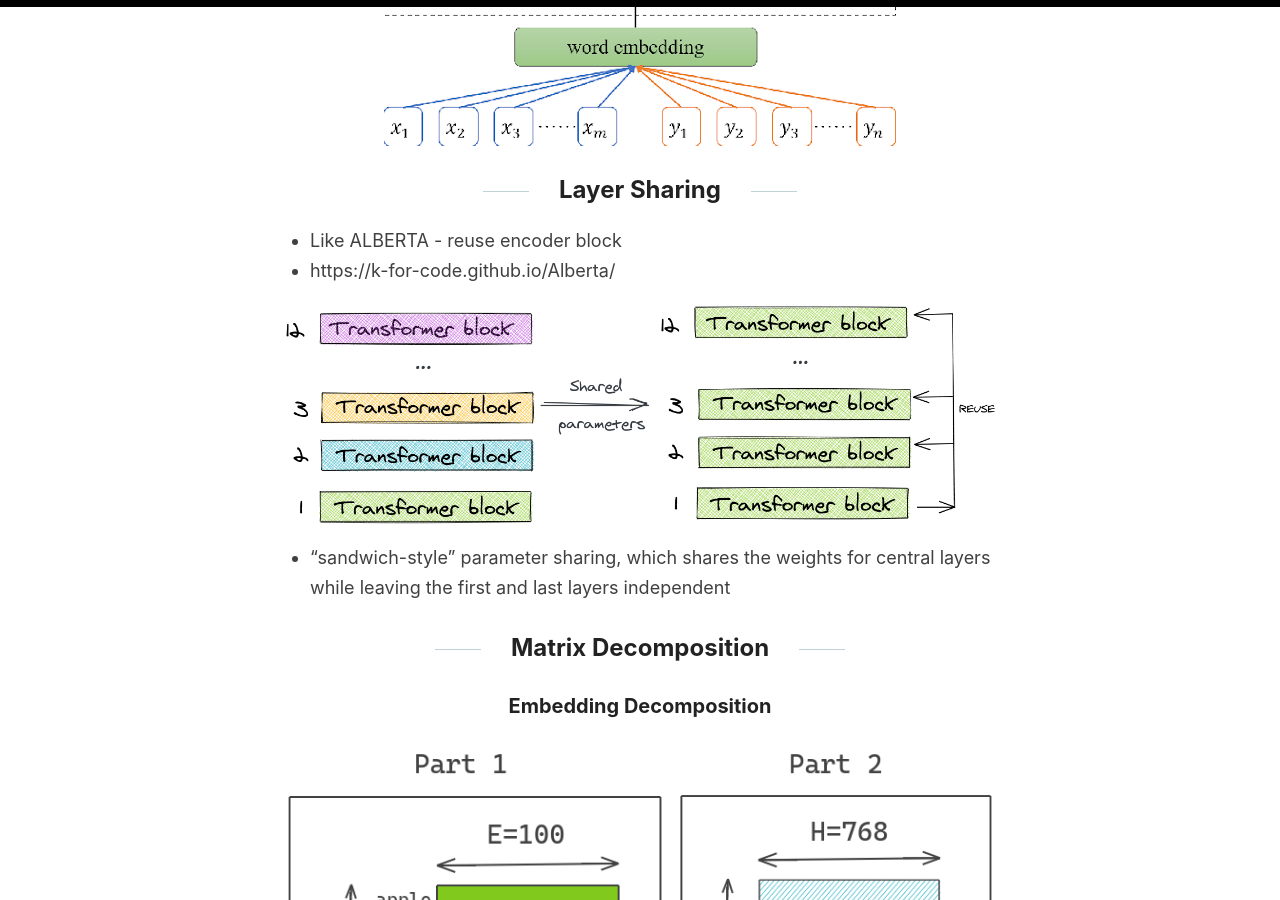
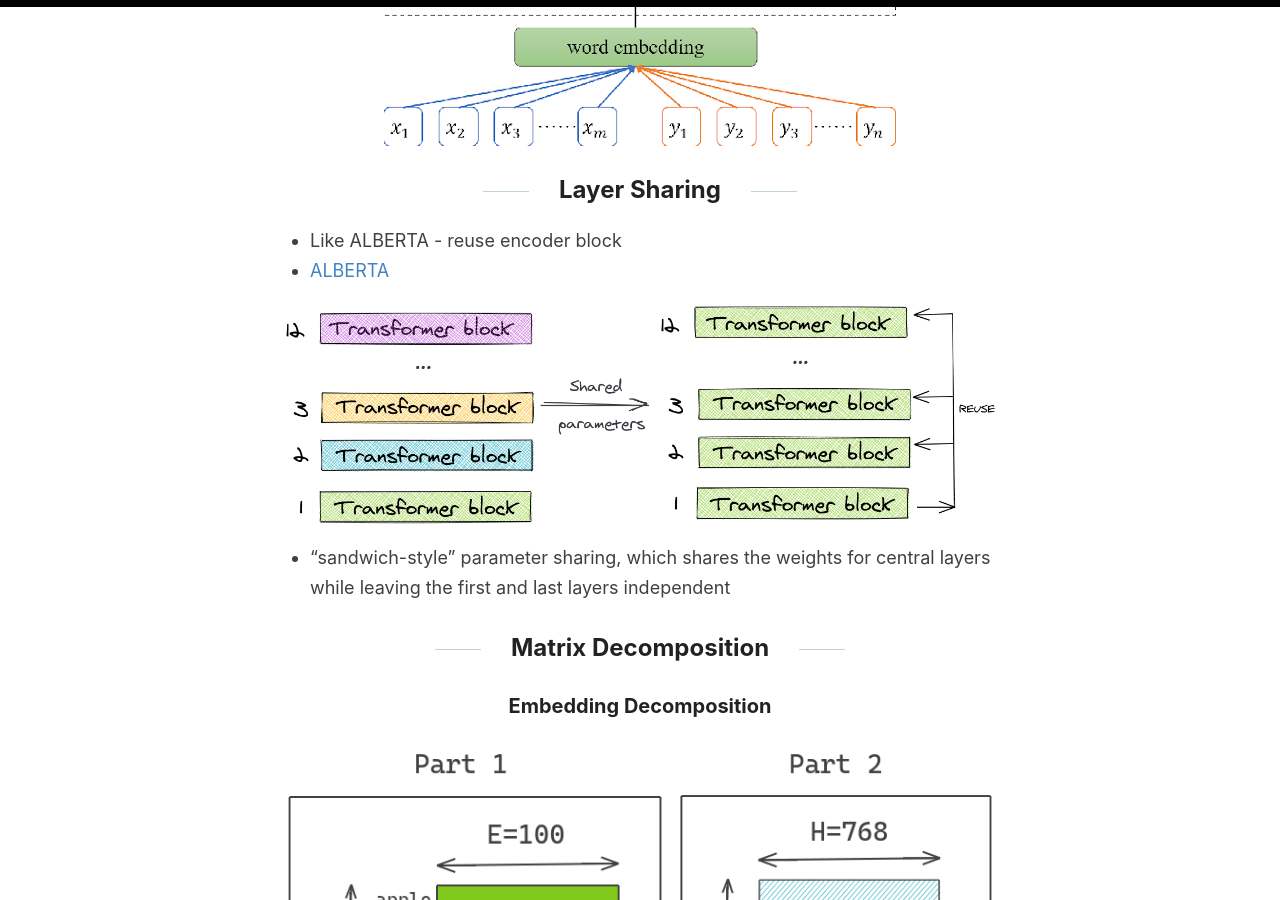
Before and after one commit to kforcodeai/k-for-code.github.io, a Jekyll site: the page built from _posts/2022-12-16-Compress.md, in a window 1280 px wide and 900 px high, scrolled down 3904 px. Built offline with Jekyll 4.4.1, drawn with Linux system fonts in a browser that asks for light colours; our own code applies the rules of GitHub Pages for plain Markdown files; part of the change alters nothing that is shown.

Commit message:
Update 2022-12-16-Compress.md

```diff
--- a/_posts/2022-12-16-Compress.md
+++ b/_posts/2022-12-16-Compress.md
@@ -112,7 +112,7 @@ header:
 ## Layer Sharing
 
 * Like ALBERTA - reuse encoder block
-* https://k-for-code.github.io/Alberta/
+* [ALBERTA](https://k-for-code.github.io/Alberta/)
 
 
 ![alt_text](/images/albert-parameter-sharing.png "image_tooltip")
```
